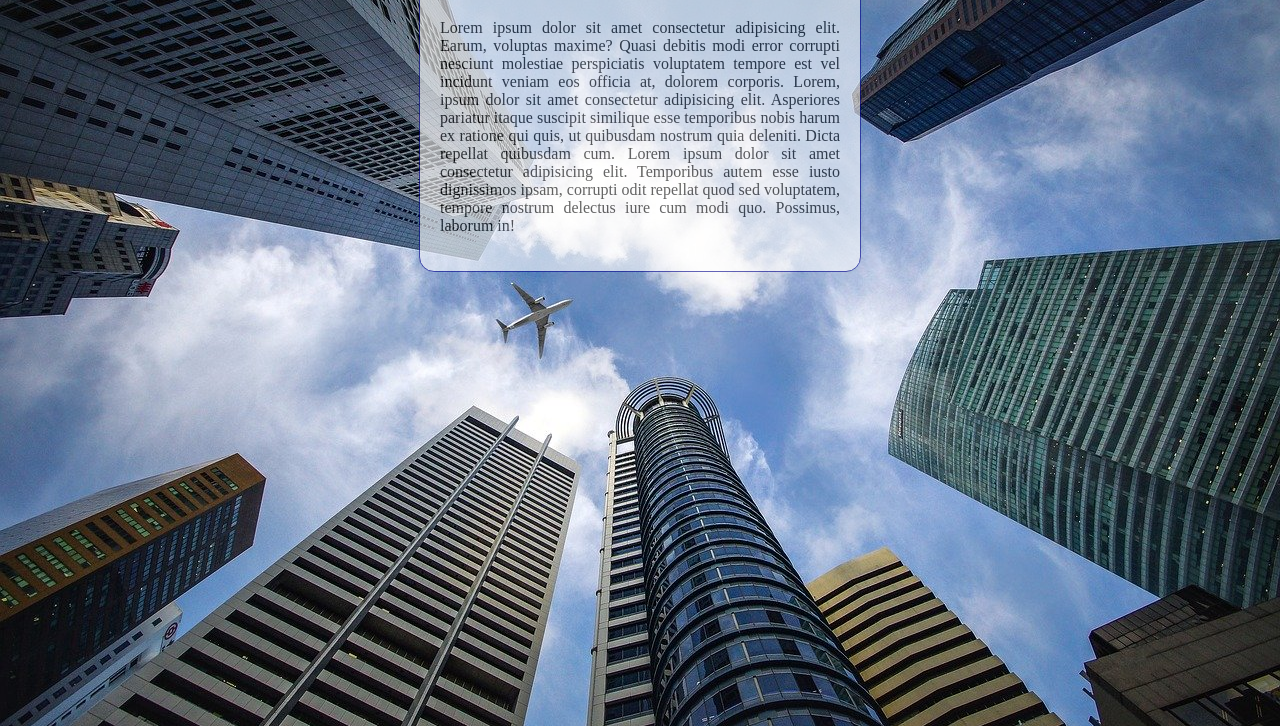
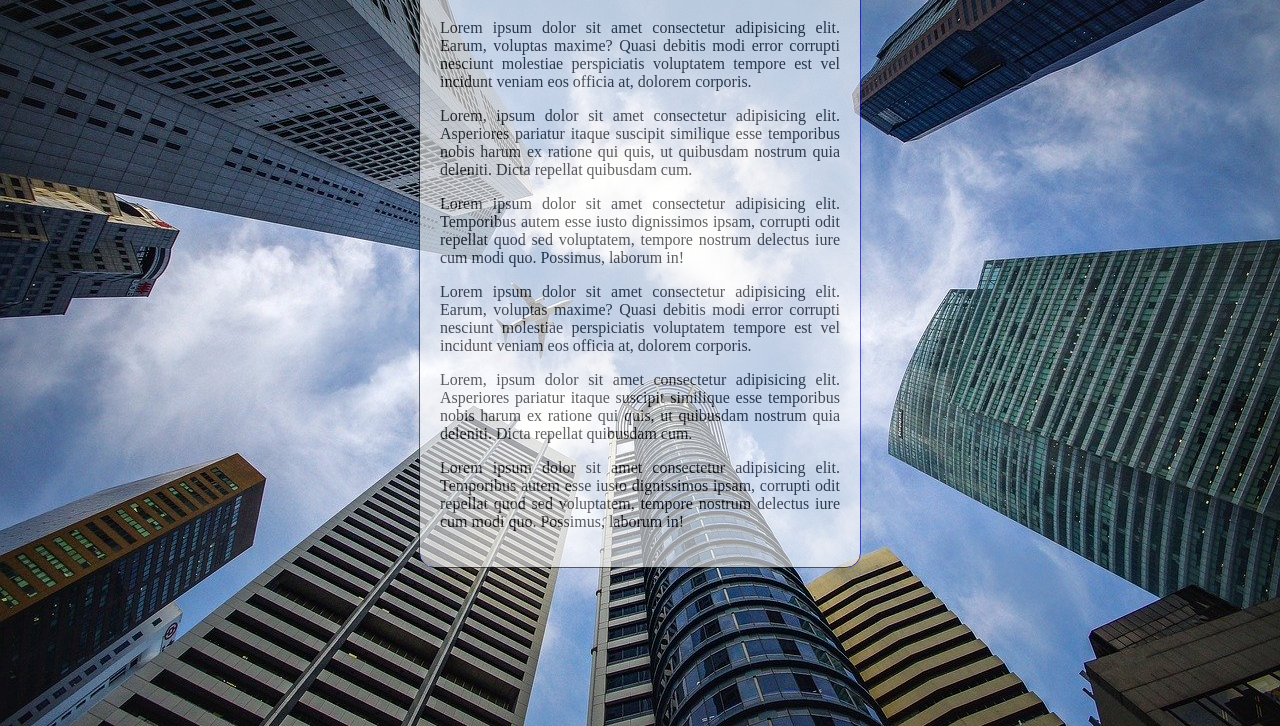
Before and after one commit to HumbertoEliaSoares01/Modulo-03, a plain HTML site: page exercícios/ex022/fundo006.html in a window 1280 px wide. Shown: the part 90-816 px from the top of the page. Drawn offline with Linux system fonts and the light colour scheme.

Commit message:
fundo006

```diff
--- a/exercícios/ex022/fundo006.html
+++ b/exercícios/ex022/fundo006.html
@@ -35,8 +35,21 @@
         <h1>Teste de imagem de fundo</h1>
         <p>
             Lorem ipsum dolor sit amet consectetur adipisicing elit. Earum, voluptas maxime? Quasi debitis modi error corrupti nesciunt molestiae perspiciatis voluptatem tempore est vel incidunt veniam eos officia at, dolorem corporis.
+        </p>
+        <p>
             Lorem, ipsum dolor sit amet consectetur adipisicing elit. Asperiores pariatur itaque suscipit similique esse temporibus nobis harum ex ratione qui quis, ut quibusdam nostrum quia deleniti. Dicta repellat quibusdam cum.
-            Lorem ipsum dolor sit amet consectetur adipisicing elit. Temporibus autem esse iusto dignissimos ipsam, corrupti odit repellat quod sed voluptatem, tempore nostrum delectus iure cum modi quo. Possimus, laborum in!
+        </p>
+        <p>
+            Lorem ipsum dolor sit amet consectetur adipisicing elit.        Temporibus autem esse iusto dignissimos ipsam, corrupti odit repellat quod sed voluptatem, tempore nostrum delectus iure cum modi quo. Possimus, laborum in!
+        </p>
+        <p>
+            Lorem ipsum dolor sit amet consectetur adipisicing elit. Earum, voluptas maxime? Quasi debitis modi error corrupti nesciunt molestiae perspiciatis voluptatem tempore est vel incidunt veniam eos officia at, dolorem corporis.
+        </p>
+        <p>
+            Lorem, ipsum dolor sit amet consectetur adipisicing elit. Asperiores pariatur itaque suscipit similique esse temporibus nobis harum ex ratione qui quis, ut quibusdam nostrum quia deleniti. Dicta repellat quibusdam cum.
+        </p>
+        <p>
+            Lorem ipsum dolor sit amet consectetur adipisicing elit.        Temporibus autem esse iusto dignissimos ipsam, corrupti odit repellat quod sed voluptatem, tempore nostrum delectus iure cum modi quo. Possimus, laborum in!
         </p>
     </main>
 
```
